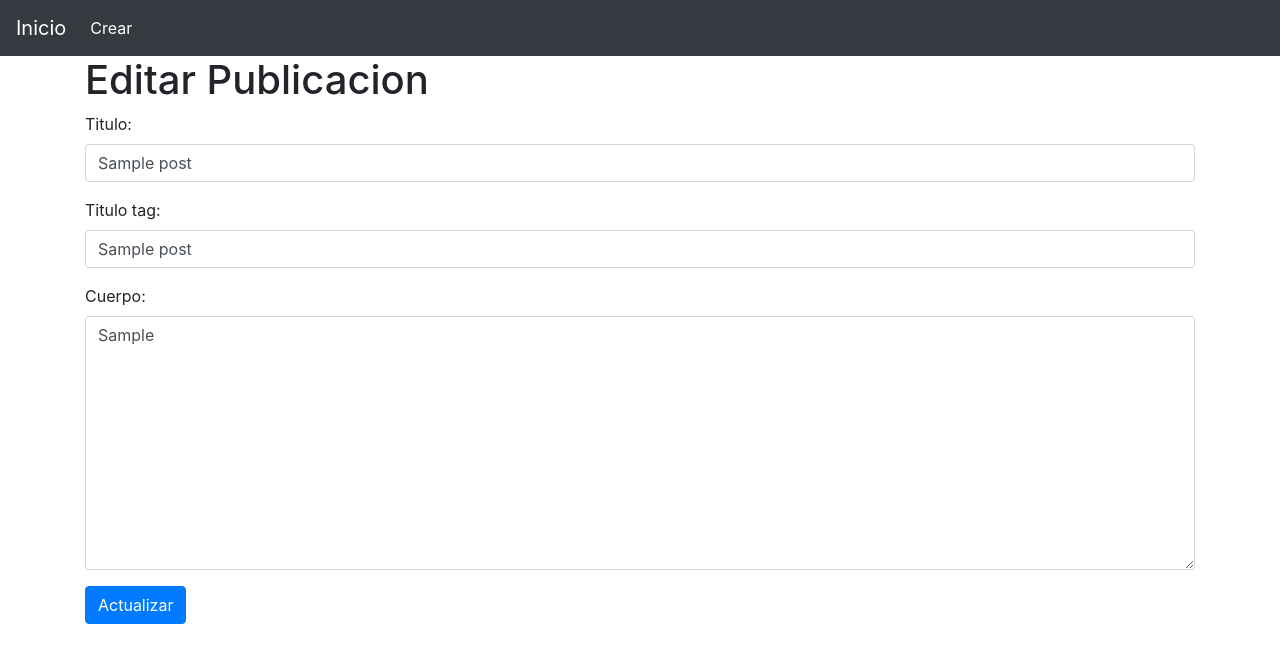
After one commit to SebastianFGarcia/BlogDjango, a Django app: page /post/edit/1 in a window 1280 px wide. The commit adds this page. Shown: the top 663 px of the page. Run offline with Django 3.2, Linux system fonts and the light colour scheme; tables that the repository leaves empty hold one stand-in row (values such as "Sample post"); some libraries are stand-ins or nearby versions.

Commit message:
Creando la vista y metodos para editar la publicación

```diff
--- a/blog/myBlog/forms.py
+++ b/blog/myBlog/forms.py
@@ -11,3 +11,13 @@ class PostForm(forms.ModelForm):
             'autor': forms.Select(attrs={'class':'form-control'}),
             'cuerpo': forms.Textarea(attrs={'class':'form-control', 'placeholder': 'Escriba el Cuerpo de la publicación'}),
         }
+
+class EditForm(forms.ModelForm):
+    class Meta:
+        model = Post
+        fields = ('titulo','titulo_tag','cuerpo')
+        widgets = {
+            'titulo': forms.TextInput(attrs={'class':'form-control', 'placeholder': 'Escriba el titulo'}),
+            'titulo_tag': forms.TextInput(attrs={'class':'form-control'}),
+            'cuerpo': forms.Textarea(attrs={'class':'form-control', 'placeholder': 'Escriba el Cuerpo de la publicación'}),
+        }
--- a/blog/myBlog/templates/detalle_publicacion.html
+++ b/blog/myBlog/templates/Post/show.html
@@ -1,7 +1,7 @@
 {% extends 'layout.html' %} {% block title %} {{ post.titulo_tag }} {% endblock %} {% block content %}
 <h1>
     {{ post.titulo }}</h1>
-<small>By: {{ post.autor.first_name }} {{ post.autor.last_name }}</small><br>
+<small>By: {{ post.autor.first_name }} {{ post.autor.last_name }} <a  href="{% url 'actualizar-publicacion' post.pk %}">[Editar]</a><br></small>
 <hr>
 <br>
 <p>{{ post.cuerpo }}</p><br><br>
--- /dev/null
+++ b/blog/myBlog/templates/Post/update.html
@@ -0,0 +1,10 @@
+{% extends 'layout.html' %} {% block title %} Editar {% endblock %} {% block content %}
+
+<h1 class="h1">Editar Publicacion</h1>
+<div class="form-group">
+    <form action="" method="post">
+        {% csrf_token %} {{form.as_p}}
+        <button class="btn btn-primary" type="submit">Actualizar</button>
+    </form>
+</div>
+{% endblock %}
--- a/blog/myBlog/templates/home.html
+++ b/blog/myBlog/templates/home.html
@@ -1,11 +1,9 @@
-{% extends 'layout.html' %}
-
-{% block content %}
+{% extends 'layout.html' %} {% block content %}
 
 <h1>Publicación</h1>
 <ul>
     {% for post in object_list %}
-    	<li><a href="{% url 'detalle-publicacion' post.pk %}">{{ post.titulo }}</a> - {{post.autor.first_name}} {{post.autor.last_name}} <br> {{post.cuerpo}}</li>
+    <li><a href="{% url 'detalle-publicacion' post.pk %}">{{ post.titulo }}</a> - {{post.autor.first_name}} {{post.autor.last_name}} <a href="{% url 'actualizar-publicacion' post.pk %}">[Editar]</a></li>
     {% endfor %}
 </ul>
 {% endblock %}
--- a/blog/myBlog/urls.py
+++ b/blog/myBlog/urls.py
@@ -1,8 +1,9 @@
 from django.urls import path
-from .views import HomeView, DetallePublicacion, CrearPublicacion
+from .views import HomeView, DetallePublicacion, CrearPublicacion ,ActualizarPublicacion
 
 urlpatterns = [
 	path('', HomeView.as_view(), name = "home"),
 	path('post/<int:pk>', DetallePublicacion.as_view(), name = 'detalle-publicacion'),
-	path('create/', CrearPublicacion.as_view(), name = 'crear_publicacion')
+	path('create/', CrearPublicacion.as_view(), name = 'crear_publicacion'),
+	path('post/edit/<int:pk>',ActualizarPublicacion.as_view(), name= 'actualizar-publicacion')
 ]
--- a/blog/myBlog/views.py
+++ b/blog/myBlog/views.py
@@ -1,6 +1,6 @@
-from django.views.generic import ListView, DetailView, CreateView
+from django.views.generic import ListView, DetailView, CreateView, UpdateView
 from .models import Post
-from .forms import PostForm
+from .forms import PostForm, EditForm
 
 class HomeView(ListView):
 	model = Post
@@ -9,10 +9,14 @@ class HomeView(ListView):
 
 class DetallePublicacion(DetailView):
 	model = Post
-	template_name = 'detalle_publicacion.html'
+	template_name = 'Post/show.html'
 
 class CrearPublicacion(CreateView):
 	model = Post
 	form_class = PostForm
-	template_name = 'create.html'
-	#fields = '__all__'
+	template_name = 'Post/create.html'
+
+class ActualizarPublicacion(UpdateView):
+	model = Post
+	template_name = 'Post/update.html'
+	form_class = EditForm
```
Also changed, not shown: blog/myBlog/templates/Post/create.html (renamed from blog/myBlog/templates/create.html).
